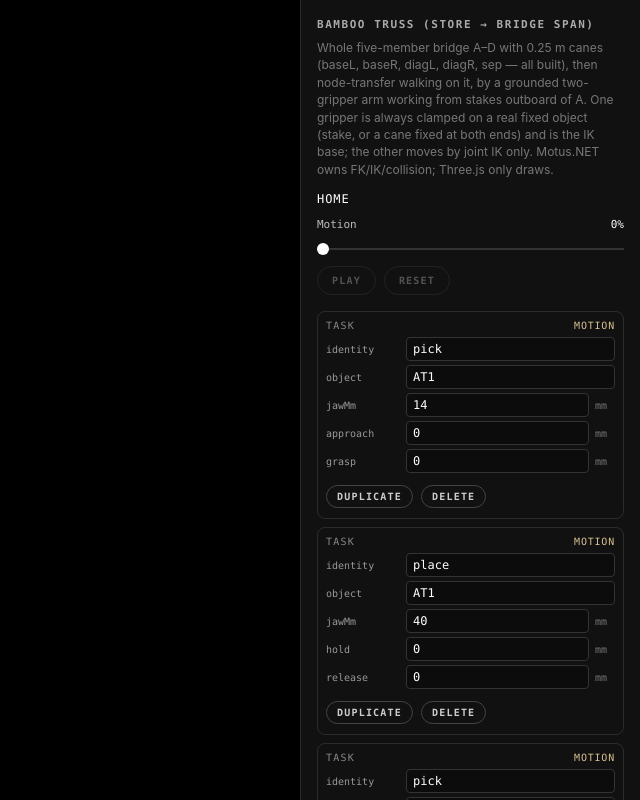
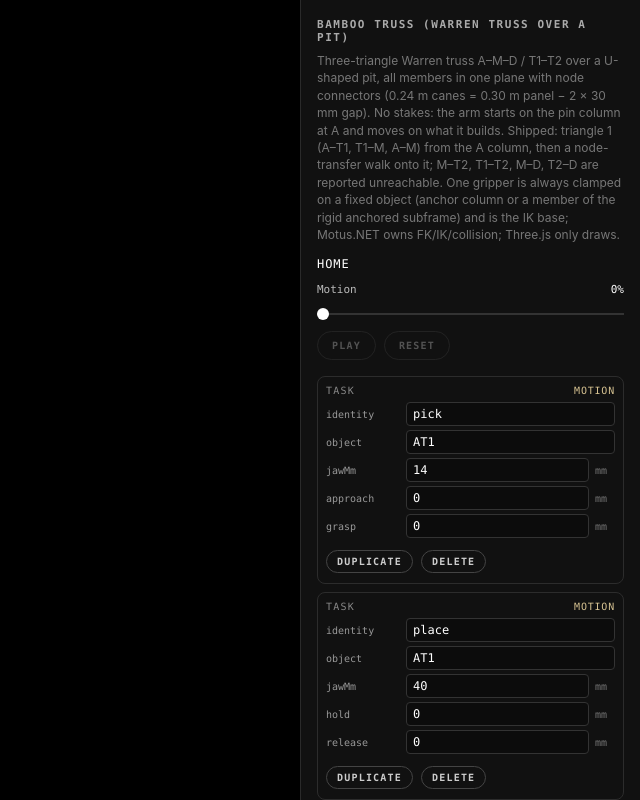
Before and after one commit to lasaths/Motus.NET, an ASP.NET Core app: page /bamboo-truss in a window 1280 px wide. Shown: the whole page, without its empty margins (640-1280 px from the left). Run offline with ASP.NET Core 8, Linux system fonts and the light colour scheme; style sheets or scripts are compiled from the project's sources; some libraries are stand-ins or nearby versions.

Commit message:
Warren pit: README + viewer description

```diff
--- a/src/Motus.Viewer/Pages/BambooTrussViewer.razor
+++ b/src/Motus.Viewer/Pages/BambooTrussViewer.razor
@@ -16,8 +16,8 @@
     </div>
 
     <aside class="controls">
-        <h1>Bamboo truss (store → bridge span)</h1>
-        <p class="sub">Whole five-member bridge A–D with 0.25 m canes (baseL, baseR, diagL, diagR, sep — all built), then node-transfer walking on it, by a grounded two-gripper arm working from stakes outboard of A. One gripper is always clamped on a real fixed object (stake, or a cane fixed at both ends) and is the IK base; the other moves by joint IK only. Motus.NET owns FK/IK/collision; Three.js only draws.</p>
+        <h1>Bamboo truss (Warren truss over a pit)</h1>
+        <p class="sub">Three-triangle Warren truss A–M–D / T1–T2 over a U-shaped pit, all members in one plane with node connectors (0.24 m canes = 0.30 m panel − 2 × 30 mm gap). No stakes: the arm starts on the pin column at A and moves on what it builds. Shipped: triangle 1 (A–T1, T1–M, A–M) from the A column, then a node-transfer walk onto it; M–T2, T1–T2, M–D, T2–D are reported unreachable. One gripper is always clamped on a fixed object (anchor column or a member of the rigid anchored subframe) and is the IK base; Motus.NET owns FK/IK/collision; Three.js only draws.</p>
         <div class="phase @(!string.IsNullOrEmpty(_motionError) || _collision ? "err" : "")" data-motus="@_motusState">@_phase</div>
 
         <div class="row">
@@ -140,10 +140,10 @@
         </label>
         <p class="note">
             Drag the view to orbit. Moving a joint or gripper slider pauses playback and drives the arm from C#.
-            Play runs every pick/place pair (object = member id). Vertical footprint: A–B–C + B–D–C in the XY plane, B near ground, C apex, shared upright B–C.
+            Play runs every pick/place pair (object = member id). Footprint: one vertical plane (z 0.11), A–M–D at support level, apexes T1 / T2.
             Bend axes local X, wrists local Y, jaws local X. Viewer is Three.js Y-up; Motus.NET URDF is Z-up (shared θ).
-            No earth between the anchors: apart from the A/D pads and posts, both stakes and the stock pegs stand outboard of A. Start: L-grip clamped on stake S1 (amber ring + label on every clamped gripper; blue = cane in hand). Walk: R clamps stake S3 low, "swap base L→R", the L clamp slides up off S1 and down onto S3, "swap base R→L", R parks. Then from S3 the R-grip picks each cane off the stock and places it exactly on baseL (A–B), baseR (B–D) — the chord is now fixed at both ends — diagL (A–C), diagR (D–C) and sep (B–C); every placement ends with R parked. Then the robot walks on the finished bridge with node transfer: S3 → baseR's B end → (R on sep) baseL's B end → across B onto baseR → back to S3. Canes are 0.25 m: at 0.30 m sep and diagR have no Motus-clear grasp/carry from any allowed support.
-            Collision: Motus.NET for every link, both grippers, the mount, the held cane, pads, posts, stakes, rail, placed canes and self; the only allowed touch is a gripper's jaw plates on what it clamps. Play/scrub never pass the Motus-verified frontier.
+            Ground surfaces outside A and D; the pit (two walls + floor, 0.25 m deep) between them; no earth inside the span. Start: L-grip clamped on the anchor column under A (amber ring + label on every clamped gripper; blue = cane in hand). From there the R-grip picks each cane off the stock (flat, outboard of A) and places A–T1, T1–M, A–M; every placement ends with R parked. Then the robot walks onto the closed triangle (R on A–M, swap, L backs off the column sideways, L clamps A–M, swap, R parks), tries the far members, and walks back onto the A column.
+            Collision: Motus.NET for every link, both grippers, the mount, the held cane, ground, pit walls and floor, anchor columns, node connectors, pegs, placed canes and self; the only allowed touch is a gripper's jaw plates on what it clamps. Play/scrub never pass the Motus-verified frontier.
         </p>
     </aside>
 </div>
@@ -202,7 +202,7 @@
                     ["includePole"] = false,
                     ["pole"] = new { radius = BambooIcdCell.PoleRadius, length = BambooIcdCell.PoleLength, segments = BambooIcdCell.PoleSegments },
                     ["strut"] = new { radius = BambooIcdCell.StrutRadius, length = _cell.StrutLen, segments = BambooIcdCell.StrutSegments },
-                    // Motus collides pads only (anchors, stakes, stock feed): draw exactly those, not a full slab.
+                    // Motus collides the two ground surfaces outside the pit: draw exactly those, not a full slab.
                     ["ground"] = new
                     {
                         size = BambooIcdCell.GroundSize,
@@ -248,7 +248,7 @@
             // Hung arm + pole/cane/ground/mount CollisionScene; URDF link frames == drawn groups.
             // Truss canes use BambooTrussLayout.StrutLength (bridge edge canes) — drawn == collided.
             _cell = BambooIcdCell.Load(urdfContent, BambooTrussLayout.StrutLength);
-            // No hang rod, pads only; the L-grip starts clamped on anchor stake S1 (grounded base).
+            // No hang rod; ground surfaces + pit; the L-grip starts clamped on the A anchor column (grounded base).
             BambooTrussLayout.Configure(_cell);
             _robotReady = true;
             _initError = null;
```
Also changed, not shown: src/Motus.Viewer/Services/BambooTrussMotion.cs (+3 -4 lines), src/Motus.Viewer/README.md.
